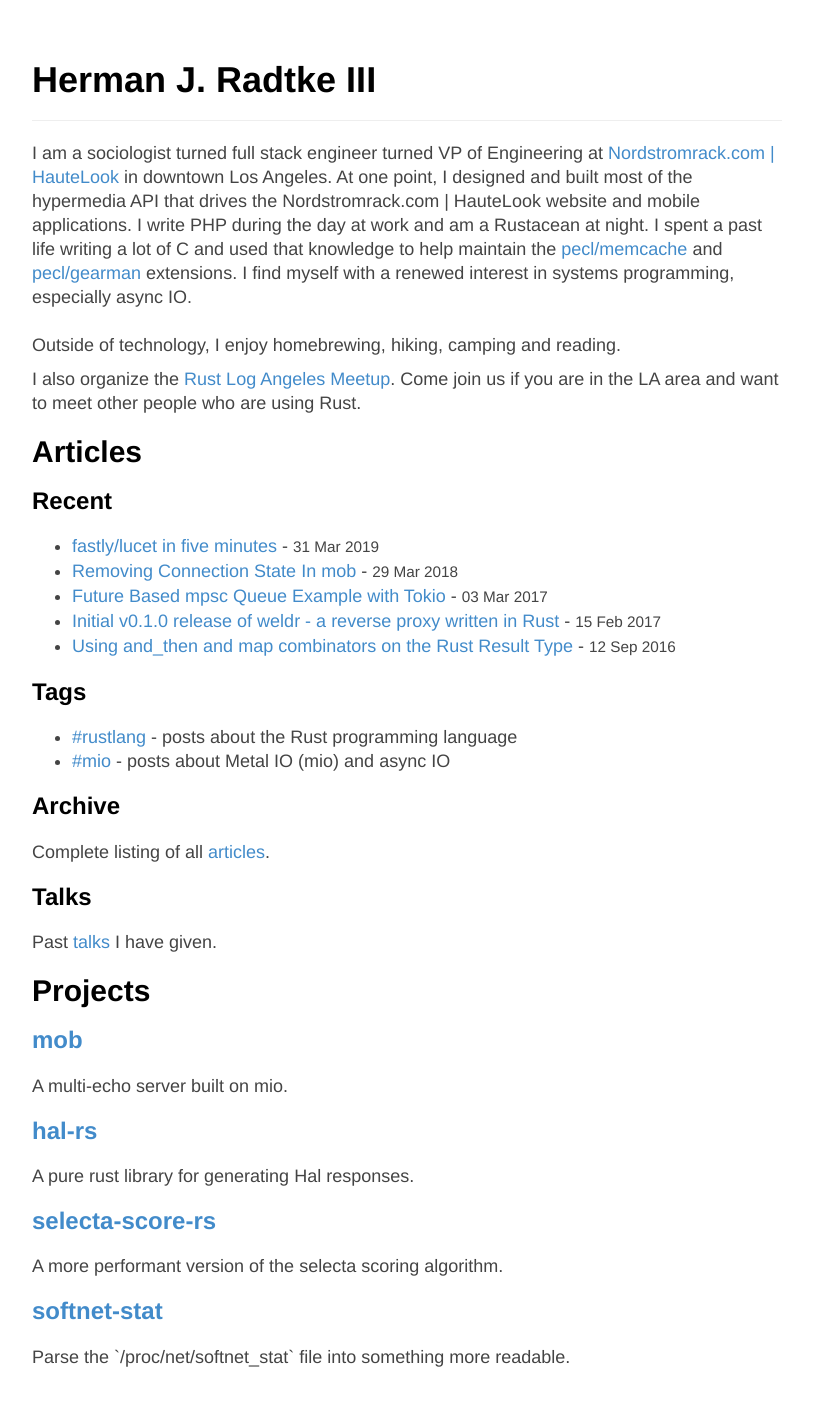
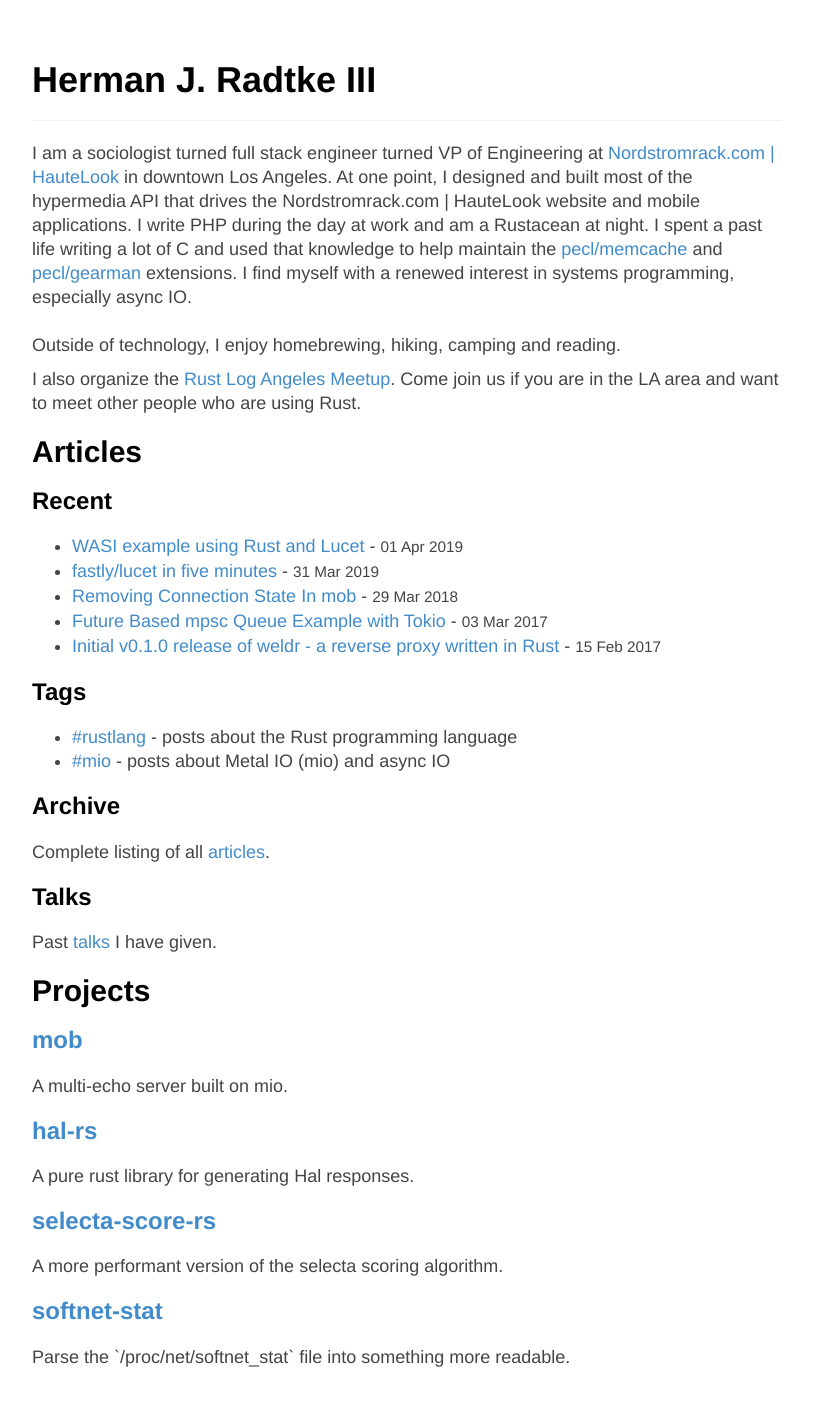
Before and after one commit to hjr3/hjr3.github.io, a Jekyll site: the page built from index.html, in a window 1280 px wide. Shown: the whole page, without its empty margins (233-1046 px from the left). Built offline with Jekyll 4.4.1, drawn with Linux system fonts in a browser that asks for light colours; part of the change alters nothing that is shown.

Commit message:
Wrote wasi-example-using-rust-and-lucet.md

````diff
--- a/_posts/2019-03-31-lucet-in-five-minutes.md
+++ b/_posts/2019-03-31-lucet-in-five-minutes.md
@@ -35,7 +35,7 @@ Hello world
 
 This docker container provides a version of clang capable of compiling to wasm via the `wasm32-unknown-wasi-clang` command. It is a not a requirement to compile your program to wasi using `wasm32-unknown-wasi-clang` in this docker container. The only requirement is that you compile the program to wasi before using `lucetc-wasi`. Also, take note that `lucetc-wasi` and `lucet-wasi` have very similar spellings, but are indeed two different programs.
 
-If you are wondering why I did not demo converting a Rust program to WASI, we are blocked until [wasm32-unknown-wasi][wasi PR] is a valid target in rustup. As soon as that target is available, then I plan on creating another post showing how to get Rust + lucet working together.
+~~If you are wondering why I did not demo converting a Rust program to WASI, we are blocked until [wasm32-unknown-wasi][wasi PR] is a valid target in rustup. As soon as that target is available, then I plan on creating another post showing how to get Rust + lucet working together.~~ See [WASI example using Rust and Lucet][Rust example] for a Rust example that runs on lucet.
 
 Lucet is not 1.0 yet and I expect to be changing it a lot. As of this moment, the [hjr3/lucet][hjr3/lucet container] container is built against [fastly/lucet commit e6b399b][e6b399b]. As new changes come in, I will do my best to update the container. I may setup an automated process if this proves useful to people. I will tag each version against the fastly/lucet commit the container is built against.
 
@@ -46,3 +46,4 @@ Lucet is not 1.0 yet and I expect to be changing it a lot. As of this moment, th
 [wasi PR]: https://github.com/rust-lang/rust/pull/59464
 [hjr3/lucet container]: https://hub.docker.com/r/hjr3/lucet
 [e6b399b]: https://github.com/fastly/lucet/commit/e6b399b3fc6794f8f78a8bf6ad404ca640a090c4
+[Rust example]: /2019/04/01/wasi-example-using-rust-and-lucet.html
--- /dev/null
+++ b/_posts/2019-04-01-wasi-example-using-rust-and-lucet.md
@@ -0,0 +1,65 @@
+---
+layout: post
+title: "WASI example using Rust and Lucet"
+tags:
+- rustlang
+status: publish
+type: post
+published: true
+---
+
+Lucet is Fastly's [native WebAssembly compiler and runtime][lucet]. Using the Lucet runtime and Rust's `wasm32-unknown-wasi` target, we can create a WASM program that runs on the server.
+
+
+At the time this blog post was written, the `wasm32-unknown-wasi` target is only available on Rust nightly. Make sure you are using a version of nightly that is as recent as April 1, 2019.
+
+```bash
+$ rustup update
+info: syncing channel updates for 'stable-x86_64-apple-darwin'
+info: syncing channel updates for 'nightly-x86_64-apple-darwin'
+352.7 KiB / 352.7 KiB (100 %)  80.0 KiB/s ETA:   0 s
+info: latest update on 2019-04-01, rust version 1.35.0-nightly (e3428db7c 2019-03-31)
+```
+
+Add the `wasm32-unknown-wasi` target using `rustup`:
+
+```bash
+$ rustup target add wasm32-unknown-wasi --toolchain nightly
+info: downloading component 'rust-std' for 'wasm32-unknown-wasi'
+ 10.4 MiB /  10.4 MiB (100 %)   1.1 MiB/s ETA:   0 s
+info: installing component 'rust-std' for 'wasm32-unknown-wasi'
+```
+
+Create a new binary, via Cargo and compile it to `wasm32-unknown-wasi`:
+
+```bash
+$ cargo init hello
+     Created binary (application) package
+$ cd hello/
+$ cargo +nightly build --target wasm32-unknown-wasi
+   Compiling hello v0.1.0 (/Users/herman/Code/hello)
+    Finished dev [unoptimized + debuginfo] target(s) in 0.59s
+```
+
+We now have a `hello.wasm` file that supports [WASI][WASI]. The `hello.wasm` file will not run on its own though. We will use Fastly's Lucet runtime to get our program running. I created a Docker container with Lucet already built at https://hub.docker.com/r/hjr3/lucet. I wrote a [blog post][blog post] on this if you want more details. Use the `hjr3/lucet` container to build native `x86_64` code from our WASM file and then run it using the Lucet runtime:
+
+```bash
+$ docker run --rm -it -v "$(pwd)":/usr/local/src hjr3/lucet lucetc-wasi -o hello.so target/wasm32-unknown-wasi/debug/hello.wasm
+$ docker run --rm -it -v "$(pwd)":/usr/local/src hjr3/lucet lucet-wasi hello.so
+Hello, world!
+```
+
+One neat thing about this example is our local development operating system does not have to match our target runtime operating system. We can compile our Rust program locally on MacOS and only use the `hjr3/lucet` docker container (which runs Ubuntu Xenial) to convert/run the program.
+
+WASI is brand new and a lot of development is still going on. From the [Rust PR] that added support for the `wasm32-unknown-wasi` target:
+
+> The wasi target in libstd is still somewhat bare bones. This PR does not
+fill out the filesystem, networking, threads, etc. Instead it only
+provides the most basic of integration with the wasi syscalls...
+
+I plan on demonstrating more examples as libstd gets built out.
+
+[lucet]: https://www.fastly.com/blog/announcing-lucet-fastly-native-webassembly-compiler-runtime
+[WASI]: https://hacks.mozilla.org/2019/03/standardizing-wasi-a-webassembly-system-interface/
+[blog post]: /2019/03/31/lucet-in-five-minutes.html
+[Rust PR]: https://github.com/rust-lang/rust/pull/59464
````
